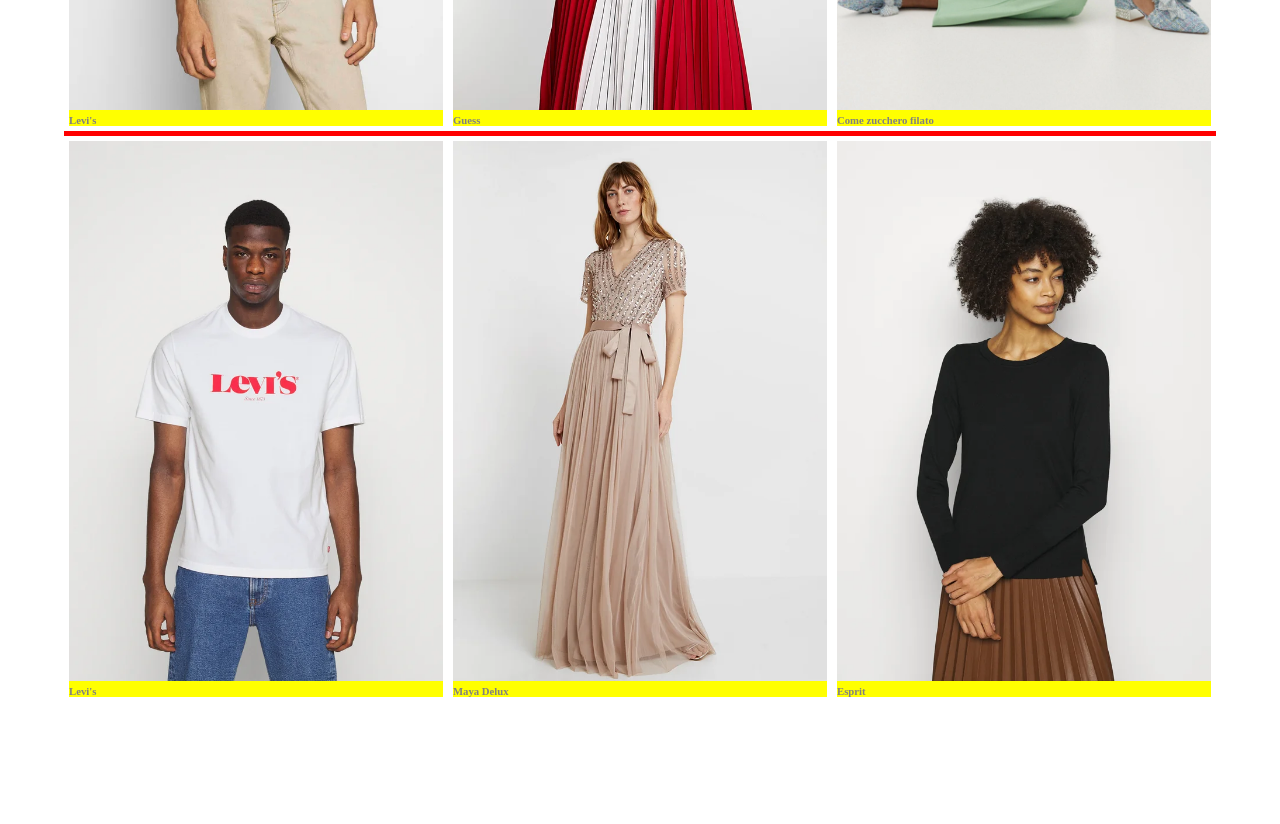
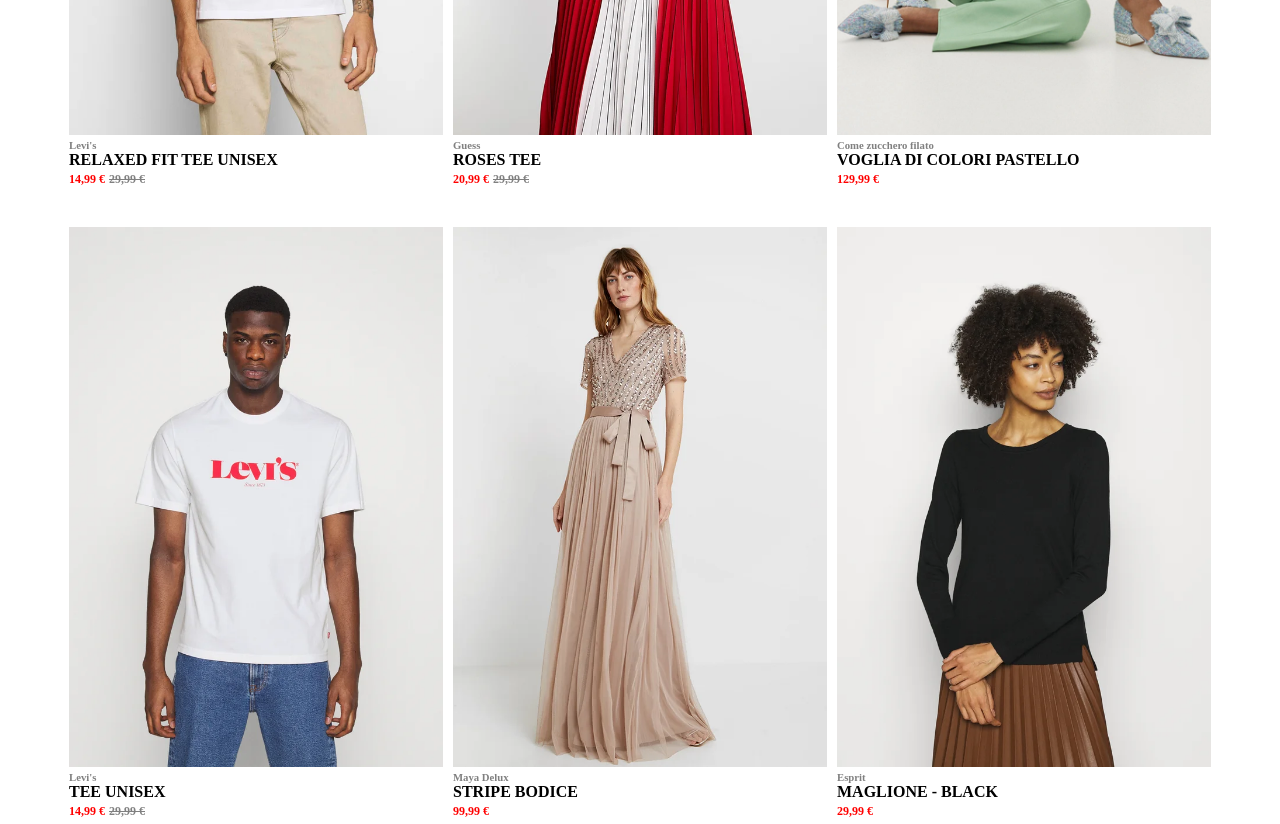
Before and after one commit to ParisiA02/html-css-boolando, a plain HTML site: page index.html in a window 1280 px wide. Shown: the part 440-1264 px from the top of the page. Before the commit the page ends 1142 px from the top, so only its background shows below. Drawn offline with Linux system fonts and the light colour scheme.

Commit message:
added item and price

```diff
--- a/css/style.css
+++ b/css/style.css
@@ -6,7 +6,6 @@
 .clearfix{
     width: 90%;
     margin: 0 auto;
-    background-color: red;
 }
 .clearfix::after{
     content: "";
@@ -16,9 +15,8 @@
 .product{
     width: calc(100%/3);
     float: left;
-    margin-top: 5px;
+    margin-top: 30px;
     border: solid 5px white;
-    background-color: yellow;
 }
 .image{
     width: 100%;
@@ -27,3 +25,18 @@
 h6{
     color: grey;
 }
+.item{
+    font-weight: bold;
+    display: block;
+}
+.price{
+    color: red;
+    font-size: 12px;
+    font-weight: bold;
+}
+.old-price{
+    color: grey;
+    font-size: 12px;
+    font-weight: bold;
+    text-decoration: line-through;
+}
--- a/index.html
+++ b/index.html
@@ -12,26 +12,41 @@
         <div class="product">
             <img src="img/1.webp" alt="immagine-1" class="image">
             <h6>Levi's</h6>
+            <span class="item">RELAXED FIT TEE UNISEX</span>
+            <span class="price">14,99 €</span>
+            <span class="old-price">29,99 €</span>
         </div>
         <div class="product">
             <img src="img/2.webp" alt="immagine-1" class="image">
             <h6>Guess</h6>
+            <span class="item">ROSES TEE</span>
+            <span class="price">20,99 €</span>
+            <span class="old-price">29,99 €</span>
         </div>
         <div class="product">
             <img src="img/3.webp" alt="immagine-1" class="image">
             <h6>Come zucchero filato</h6>
+            <span class="item">VOGLIA DI COLORI PASTELLO</span>
+            <span class="price">129,99 €</span>
         </div>
         <div class="product">
             <img src="img/4.webp" alt="immagine-1" class="image">
             <h6>Levi's</h6>
+            <span class="item">TEE UNISEX</span>
+            <span class="price">14,99 €</span>
+            <span class="old-price">29,99 €</span>
         </div>
         <div class="product">
             <img src="img/5.webp" alt="immagine-1" class="image">
             <h6>Maya Delux</h6>
+            <span class="item">STRIPE BODICE</span>
+            <span class="price">99,99 €</span>
         </div>
         <div class="product">
             <img src="img/6.webp" alt="immagine-1" class="image">
             <h6>Esprit</h6>
+            <span class="item">MAGLIONE - BLACK</span>
+            <span class="price">29,99 €</span>
         </div>
     </div>
 </body>
```
